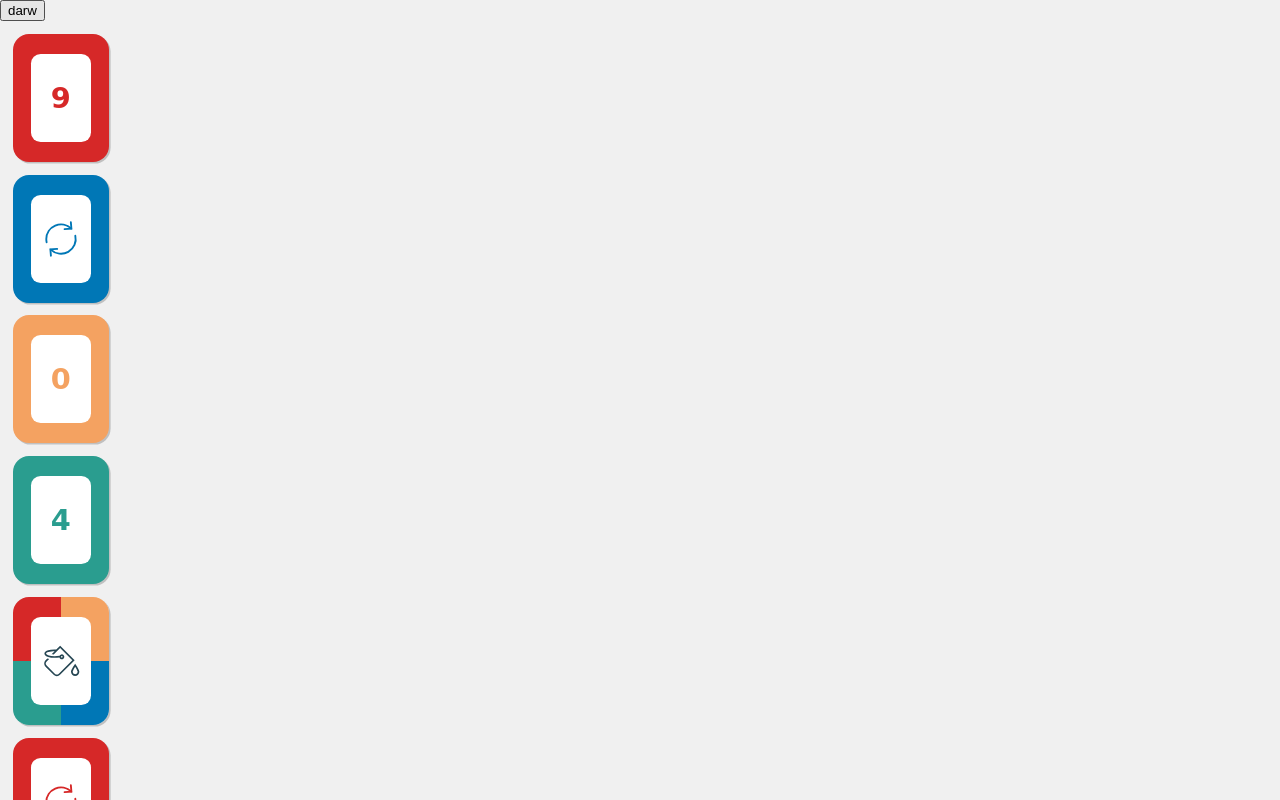
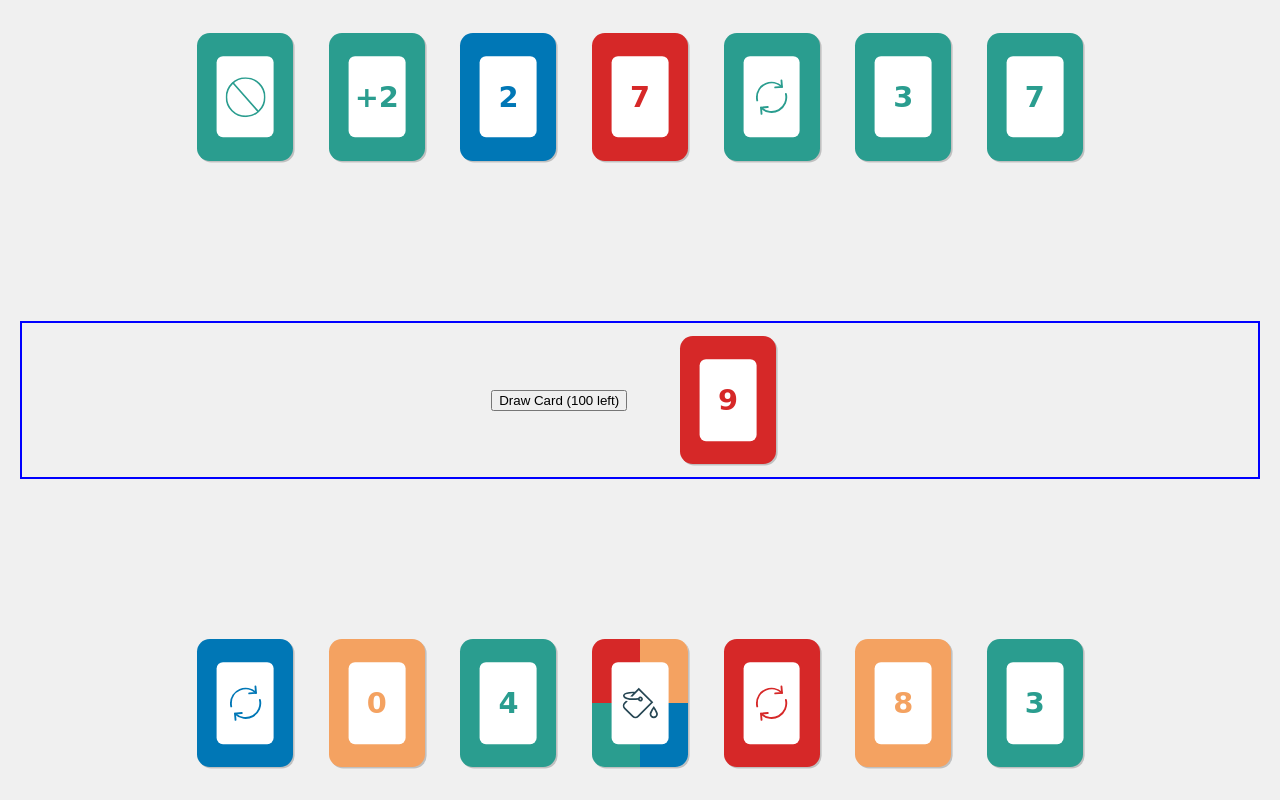
Before and after one commit to HmmamBabiKhouja/UNO, a React (Vite) app: page / in a window 1280 px wide. Shown: the top 800 px of the page. Built offline with nearby package versions, Linux system fonts and the light colour scheme.

Commit message:
fix: correct import path for Game component and enhance Board component with draw and discard pile functionality

```diff
--- a/src/App.jsx
+++ b/src/App.jsx
@@ -1,5 +1,5 @@
 import './index.css'
-import Game from './game'
+import Game from './Game'
 
 export default function App() {
   return(
--- a/src/component/Board.jsx
+++ b/src/component/Board.jsx
@@ -1,5 +1,21 @@
-import {getNewShffledDeck} from "./utility/Deck"
+import Card from "./Card"
 
-export default function Board(){
-
+export default function Board({ drawPile, discardPile, topCard, drawCard }){
+    return (
+        <div className="board">
+            <div className="draw-pile">
+                <button onClick={drawCard} className="draw-button">
+                    Draw Card ({drawPile.length} left)
+                </button>
+            </div>
+            <div className="discard-pile">
+                {topCard && (
+                    <Card
+                        color={topCard.color}
+                        value={topCard.value}
+                    />
+                )}
+            </div>
+        </div>
+    )
 }
--- a/src/game.jsx
+++ b/src/game.jsx
@@ -1,19 +1,22 @@
 import {useState, useEffect} from "react";
 import {getNewShffledDeck} from "./component/utility/Deck";
 import Card from "./component/Card"
+import Board from "./component/Board"
 import _default from "eslint-plugin-react-refresh";
 
 
 export default function Game(){
     const [deck, setDeck] = useState([]);
     const [playerHand, setPlayerHand] = useState([]);
+    const [compHand, setCompHand] = useState([])
     const [drawPile, setDrawPile] = useState([]);
     const [discardPile, setDiscardPile] = useState([])
     const topCard = discardPile[discardPile.length-1]
 
     useEffect(() =>{
         const newDeck = getNewShffledDeck();
-        const playerCards = newDeck.slice(0,7)
+        const playerCards = newDeck.slice(0,7);
+        const compCards = newDeck.slice(7, 14);
         const remainingDeck = newDeck.slice(7);
         const firstCard = remainingDeck.pop()
 
@@ -21,6 +24,7 @@ export default function Game(){
         setDrawPile(remainingDeck)
         setDiscardPile([firstCard])
         setPlayerHand(playerCards);
+        setCompHand(compCards);
     },[])
 
     const playCard =(card, index)=>{
@@ -46,17 +50,23 @@ export default function Game(){
     }
 
     return (
-        <div>
-
-            <button onClick={drawCard}> darw</button>
-            {topCard && (
-                <Card
-                color={topCard.color}
-                value={topCard.value}
-                />
-            )}
-
-            <div className="hand">
+        <div className="game">
+            <div className="hand comp-hand">
+                {compHand.map((card, index)=>(
+                    <Card
+                        key={`${card.color}-${card.value}-${index}`}
+                        color={card.color}
+                        value={card.value}
+                    />
+                ))}
+            </div>
+            <Board
+                drawPile={drawPile}
+                discardPile={discardPile}
+                topCard={topCard}
+                drawCard={drawCard}
+            />
+            <div className="hand player-hand">
                 {playerHand.map((card, index)=>(
                     <Card
                     key={`${card.color}-${card.value}-${index}`}
--- a/src/index.css
+++ b/src/index.css
@@ -33,7 +33,7 @@ html{
 .card{
   width: 6rem;
   height: 8rem;
-  border-radius: 1rem;
+  border-radius: 0.8rem;
   margin: 0.8rem;
   box-shadow: 0.1rem 0.1rem rgba(0,0,0,0.2);
   color: white;
@@ -60,10 +60,10 @@ html{
 }
 
 .card-value {
-  width: 3.75rem;
-  height: 5.5rem;
+  width: 3.55rem;
+  height: 5.1rem;
   background-color: white;
-  border-radius: 0.6rem;
+  border-radius: 0.4rem;
   position: absolute;
   top: 50%;
   left: 50%;
@@ -124,3 +124,35 @@ html{
   width: 100%;
   height: 100%;
 }
+
+.game{
+  display: flex;
+  flex-direction: column;
+  justify-content: space-between;
+  height: 100vh;
+  padding: 20px;
+}
+
+.board{
+  display: flex;
+  justify-content: center;
+  align-items: center;
+  gap:40px;
+  border: 2px solid blue;
+
+}
+
+.hand{
+  display: flex;
+  justify-content: center;
+  gap: 10px;
+  align-self: center;
+}
+
+.comp-hand{
+
+}
+
+.player-hand{
+
+}
```
Also changed, not shown: src/component/Hand.jsx (added).
